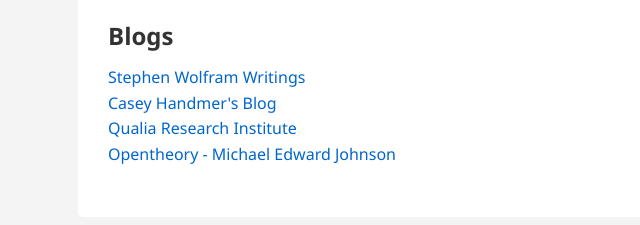
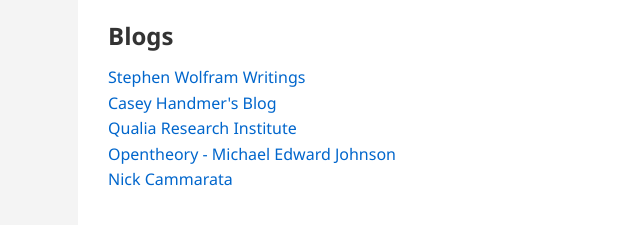
Before and after one commit to arihantgadgade/arihantgadgade.github.io, a plain HTML site: page WritingsArticles/Uncategorized/linkrepo.html in a window 1280 px wide. Shown: the part 385-610 px from the top of the page, without its empty margins (162-802 px from the left). Drawn offline with Linux system fonts and the light colour scheme.

Commit message:
nick link

```diff
--- a/WritingsArticles/Uncategorized/linkrepo.html
+++ b/WritingsArticles/Uncategorized/linkrepo.html
@@ -28,7 +28,8 @@
             <a href="https://writings.stephenwolfram.com/">Stephen Wolfram Writings</a> <br>
             <a href="https://caseyhandmer.wordpress.com/">Casey Handmer's Blog</a> <br>
             <a href="https://qri.org/">Qualia Research Institute</a> <br>
-            <a href="https://opentheory.net/">Opentheory - Michael Edward Johnson</a>
+            <a href="https://opentheory.net/">Opentheory - Michael Edward Johnson</a> <br>
+            <a href="http://nickcammarata.com/">Nick Cammarata</a>
         </p>
 
     </article>
```
